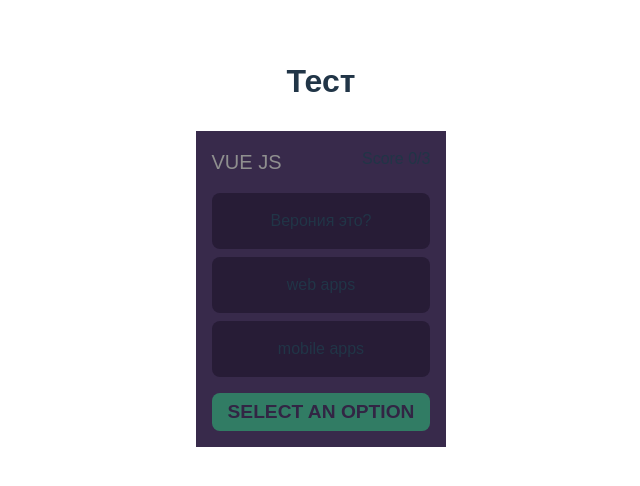
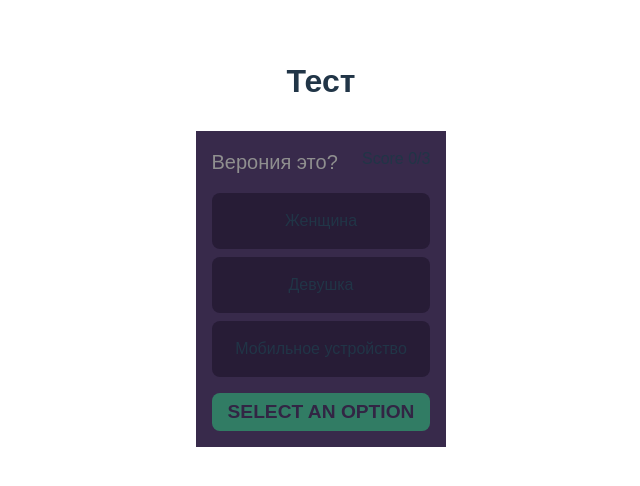
Before and after one commit to Wall4216/quiz_vue, a Vue app: page / in a window 1280 px wide. Shown: the top 486 px of the page, without its empty margins (319-959 px from the left). Built offline with nearby package versions, Linux system fonts and the light colour scheme.

Commit message:
add questions

```diff
--- a/src/App.vue
+++ b/src/App.vue
@@ -4,33 +4,33 @@
 
 const questions = ref([
   {
-    question: 'VUE JS',
-    answer: 0,
+    question: 'Верония это?',
+    answer: 1,
     options: [
-      'Верония это?',
-      'web apps',
-      'mobile apps',
+      'Женщина',
+      'Девушка',
+      'Мобильное устройство',
     ],
     selected: null
   },
   {
-    question: 'VUE JS',
+    question: 'Аскар Эдуардович',
     answer: 2,
     options: [
-      'Это она',
-      'web apps',
-      'mobile apps',
+      'Аскар',
+      'Эдуардович',
+      'Крут',
     ],
     selected: null
   },
   {
-    question: 'VUE JS',
+    question: 'Щас час ночи',
     answer: 1,
     options: [
-      'WTF',
-      'web apps',
-      'mobile apps',
-      'quizzes'
+      'Правда',
+      'Нет',
+      'Да',
+      'Капец'
     ],
     selected: null
   }
```
